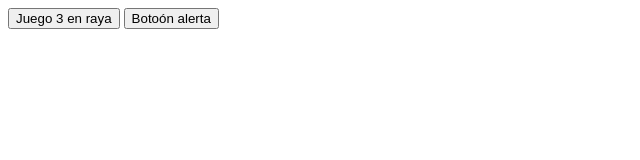
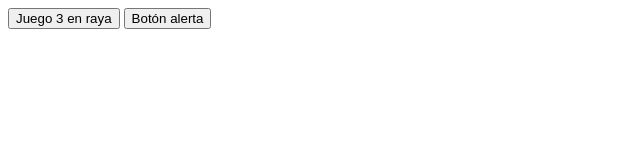
Before and after one commit to Ricardojdc/trabajo-publico, a plain HTML site: page tresraya/index.html in a window 1280 px wide. Shown: the full height of the page, 0-640 px from the left. Drawn offline with Linux system fonts and the light colour scheme.

Commit message:
Update index.html

```diff
--- a/tresraya/index.html
+++ b/tresraya/index.html
@@ -14,6 +14,6 @@
 </head>
 <body>
     <button onclick="location.href='./3raya.html'">Juego 3 en raya</button>
-    <button onclick="alert('Ricardo Delgado Camuña - Tema: Banda Pearl Jam')">Botoón alerta</button>
+    <button onclick="alert('Ricardo Delgado Camuña - Tema: Banda Pearl Jam')">Botón alerta</button>
   </body>
 </html>
```
